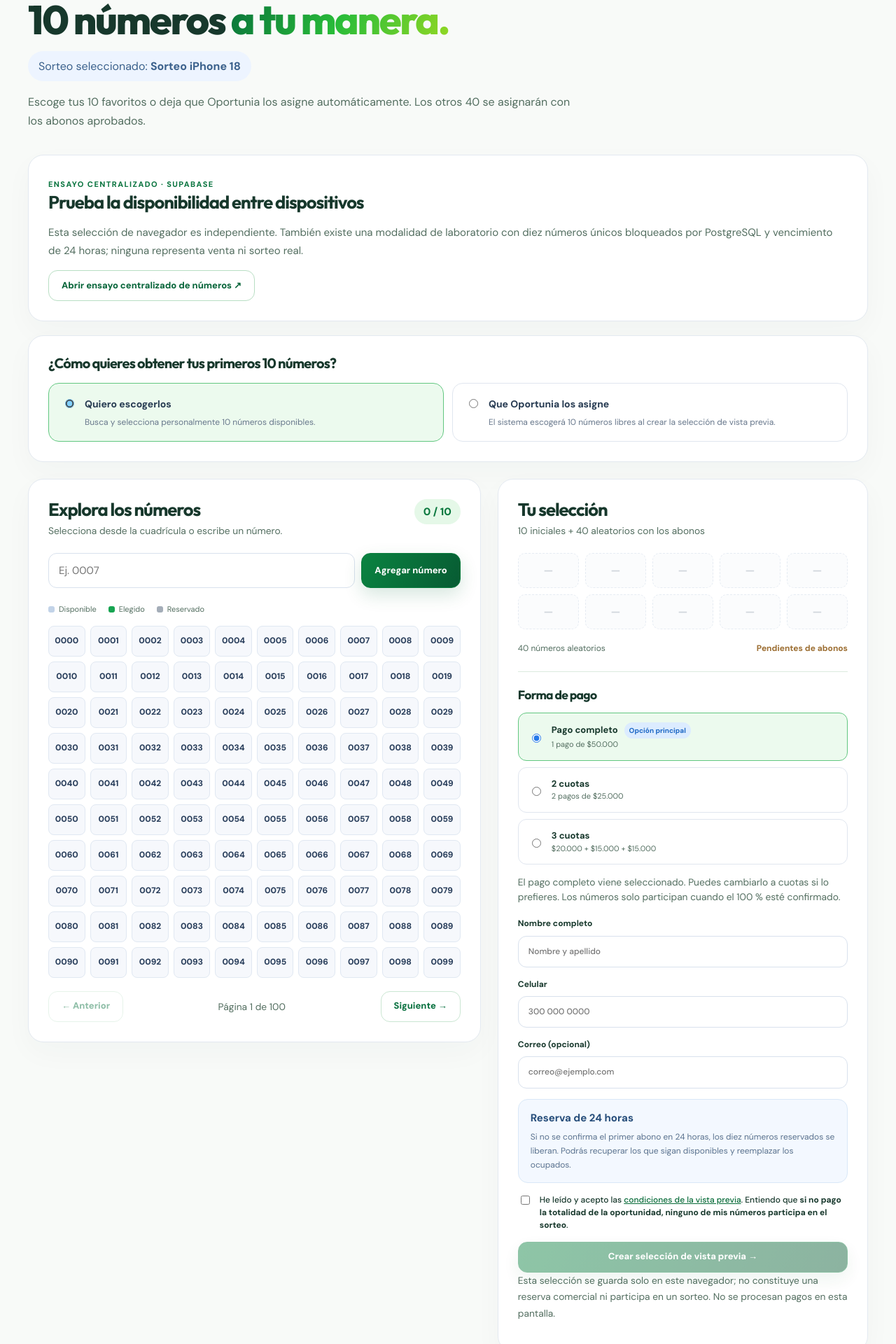
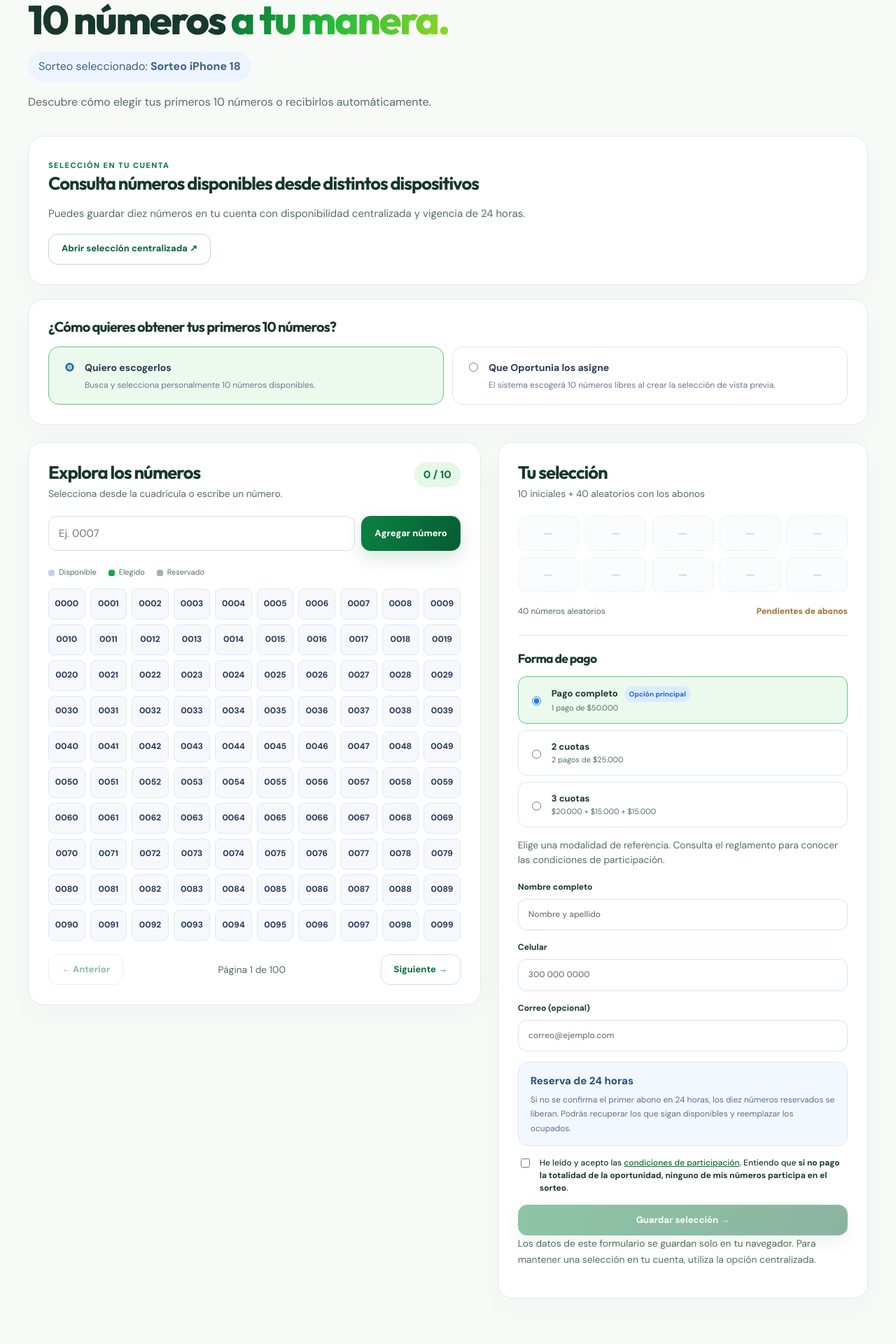
Before and after one commit to mejai84/oportunia, a Next.js app: page /numeros in a window 1280 px wide. Shown: the part 180-2100 px from the top of the page at 70% size. Built offline with nearby package versions, Linux system fonts and the light colour scheme.

Commit message:
copy(public): simplify number-selection language while preserving accurate noncommercial status

```diff
--- a/src/app/numeros/page.tsx
+++ b/src/app/numeros/page.tsx
@@ -51,9 +51,9 @@ export default function NumerosPage() {
     <div className="page-title"><span className="overline">PASO 01 · PERSONALIZA TU OPORTUNIDAD</span>
       <h1>10 números <span className="gradient-text">a tu manera.</span></h1>
       <p className="draw-selected">Sorteo seleccionado: <strong>{draw?.title ?? "Sin sorteo habilitado"}</strong></p>
-      <p className="muted">Escoge tus 10 favoritos o deja que Oportunia los asigne automáticamente. Los otros 40 se asignarán con los abonos aprobados.</p>
+      <p className="muted">Descubre cómo elegir tus primeros 10 números o recibirlos automáticamente.</p>
     </div>
-    <section className="panel" style={{marginBottom:20}}><span className="overline">ENSAYO CENTRALIZADO · SUPABASE</span><h2>Prueba la disponibilidad entre dispositivos</h2><p className="muted">Esta selección de navegador es independiente. También existe una modalidad de laboratorio con diez números únicos bloqueados por PostgreSQL y vencimiento de 24 horas; ninguna representa venta ni sorteo real.</p><Link href="/ensayo-reservas" className="btn btn-secondary">Abrir ensayo centralizado de números ↗</Link></section>
+    <section className="panel" style={{marginBottom:20}}><span className="overline">SELECCIÓN EN TU CUENTA</span><h2>Consulta números disponibles desde distintos dispositivos</h2><p className="muted">Puedes guardar diez números en tu cuenta con disponibilidad centralizada y vigencia de 24 horas.</p><Link href="/ensayo-reservas" className="btn btn-secondary">Abrir selección centralizada ↗</Link></section>
     <section className="panel selection-mode-panel" aria-labelledby="selection-mode-heading">
       <h2 id="selection-mode-heading">¿Cómo quieres obtener tus primeros 10 números?</h2>
       <div className="selection-mode-options">
@@ -93,8 +93,8 @@ export default function NumerosPage() {
         <span className="auto-allocation-icon" aria-hidden="true">✧</span>
         <h2>Nosotros elegimos los 10 por ti</h2>
         <p>Al crear la oportunidad, el sistema reservará automáticamente 10 números de cuatro cifras que estén libres en esta vista previa.</p>
-        <p>Los verás en <strong>Mi cuenta</strong>. Se considerarán asignados después de aprobar el primer abono mínimo de $10.000.</p>
-        <div className="alert alert-warning">Los otros 40 números se asignarán con los abonos siguientes. Ninguno participa hasta completar $50.000.</div>
+        <p>Consulta la selección guardada en <strong>Mi cuenta</strong>.</p>
+        <div className="alert alert-warning">Los números adicionales se distribuyen según las condiciones de cada edición.</div>
       </section>}
     </div><div className="stack">
       <section className="panel sticky-panel">
@@ -105,13 +105,13 @@ export default function NumerosPage() {
             disabled={!selected[i]} title={selected[i] ? "Quitar " + selected[i] : "Pendiente"}
             onClick={() => setSelected((prev) => prev.filter((x) => x !== selected[i]))}>{selected[i] || "—"}</button>)}</div>
           : <div className="auto-allocation-summary"><strong>10 números automáticos</strong>
-            <span>Se mostrarán después de crear tu selección de vista previa.</span></div>}
+            <span>Se mostrarán al guardar tu selección.</span></div>}
         <div className="mini-info"><span>40 números aleatorios</span><strong>Pendientes de abonos</strong></div>
         <div className="divider" /><h3>Forma de pago</h3>
         <div className="plan-options">{plans.map((p) => <label key={p.value} className={"plan-option" + (plan === p.value ? " selected" : "")}>
           <input type="radio" name="plan" checked={plan === p.value} onChange={() => setPlan(p.value)} />
           <span><strong>{p.title}{p.value === "contado" && <em className="payment-recommended">Opción principal</em>}</strong><small>{p.detail}</small></span></label>)}</div>
-        <p className="small muted payment-plan-hint">El pago completo viene seleccionado. Puedes cambiarlo a cuotas si lo prefieres. Los números solo participan cuando el 100 % esté confirmado.</p>
+        <p className="small muted payment-plan-hint">Elige una modalidad de referencia. Consulta el reglamento para conocer las condiciones de participación.</p>
         <form onSubmit={submit} className="form-stack">
           <label>Nombre completo<input required minLength={3} value={name} onChange={(e) => setName(e.target.value)} placeholder="Nombre y apellido" /></label>
           <label>Celular<input required inputMode="tel" value={phone} onChange={(e) => setPhone(e.target.value)} placeholder="300 000 0000" /></label>
@@ -121,13 +121,13 @@ export default function NumerosPage() {
           </div>
           <label className="terms-accept"><input type="checkbox" checked={termsAccepted} required
             onChange={(e) => setTermsAccepted(e.target.checked)} />
-            <span>He leído y acepto las <Link href="/reglas" target="_blank" rel="noopener noreferrer">condiciones de la vista previa</Link>.
+            <span>He leído y acepto las <Link href="/reglas" target="_blank" rel="noopener noreferrer">condiciones de participación</Link>.
               Entiendo que <strong>si no pago la totalidad de la oportunidad, ninguno de mis números participa en el sorteo</strong>.</span>
           </label>
           {error && <div className="alert alert-error" role="alert">{error}</div>}
-          <button type="submit" className="btn btn-primary full" disabled={!hydrated || soldOut || !termsAccepted || (selectionMode === "manual" && selected.length !== 10)}>Crear selección de vista previa →</button>
+          <button type="submit" className="btn btn-primary full" disabled={!hydrated || soldOut || !termsAccepted || (selectionMode === "manual" && selected.length !== 10)}>Guardar selección →</button>
         </form>
-        <p className="small muted">Esta selección se guarda solo en este navegador; no constituye una reserva comercial ni participa en un sorteo. No se procesan pagos en esta pantalla.</p>
+        <p className="small muted">Los datos de este formulario se guardan solo en tu navegador. Para mantener una selección en tu cuenta, utiliza la opción centralizada.</p>
       </section>
     </div></div>
   </div>;
```
